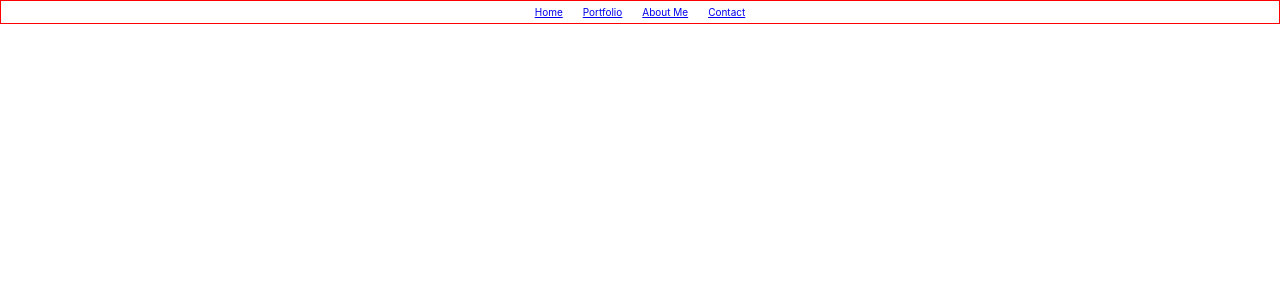
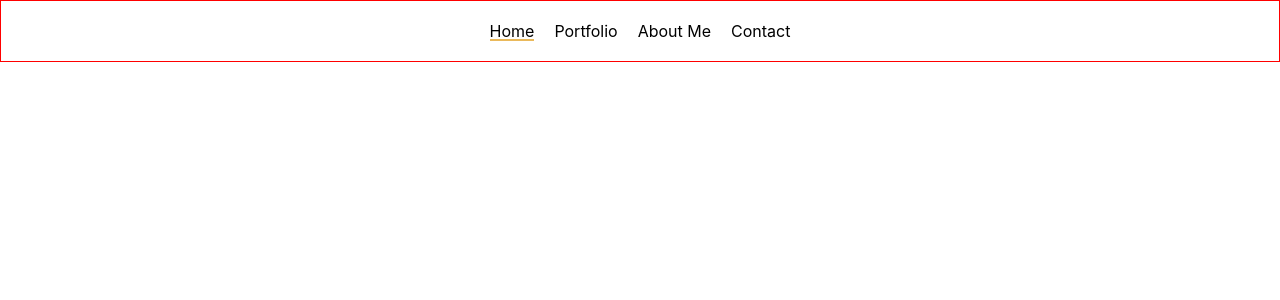
Before and after one commit to MarcoValeri/dev-marco, a React (Create React App) app in the folder dev-marco/: page / in a window 1280 px wide. Shown: the top 300 px of the page. Built offline with nearby package versions, Linux system fonts and the light colour scheme.

Commit message:
Add navigation menu for large screens

```diff
--- /dev/null
+++ b/dev-marco/src/assets/scss/abstracts/_variables.scss
@@ -0,0 +1,5 @@
+// Colors
+$black: #000;
+$blue: #2B283B;
+$yellow: #EAB95B;
+$white: #fff;
--- /dev/null
+++ b/dev-marco/src/assets/scss/base/_typography.scss
@@ -0,0 +1,64 @@
+// Font
+.body-1 {
+    font-size: 2rem;
+}
+
+.body-2 {
+    font-size: 1.8rem;
+}
+
+.body-3 {
+    font-size: 1.6rem;
+}
+
+.body-4 {
+    font-size: 1.4rem;
+}
+
+// Link
+.link-no-style {
+    color: $black;
+    text-decoration: none;
+}
+
+.link-effect-load {
+    position: relative;
+    display: inline-block;
+    text-decoration: none;
+
+    &::after {
+        content: '';
+        position: absolute;
+        width: 100%;
+        transform: scaleX(0);
+        height: 2px;
+        bottom: 0;
+        left: 0;
+        background-color: $yellow;
+        transform-origin: bottom right;
+        transition: transform 0.25s ease-out;
+    }
+
+    &:hover::after {
+        transform: scaleX(1);
+        transform-origin: bottom left;
+    }
+}
+
+.link-highlight {
+    display: inline-block;
+    position: relative;
+
+    &::after {
+        content: '';
+        position: absolute;
+        width: 100%;
+        transform: scaleX(1);
+        height: 2px;
+        bottom: 0;
+        left: 0;
+        background-color: $yellow;
+        transform-origin: bottom right;
+        transition: transform 0.25s ease-out;
+    }
+}
--- a/dev-marco/src/assets/scss/main.scss
+++ b/dev-marco/src/assets/scss/main.scss
@@ -1,2 +1,6 @@
+// Import abstracts files
+@import './abstracts/variables';
+
 // Import base files
 @import './base/base';
+@import './base/typography';
--- a/dev-marco/src/components/navigation/navigation.js
+++ b/dev-marco/src/components/navigation/navigation.js
@@ -5,10 +5,10 @@ const Navigation = () => {
     return (
         <nav className="nav">
             <ul className="nav__menu">
-                <li className="nav__menu-item"><a href="#">Home</a></li>
-                <li className="nav__menu-item"><a href="#">Portfolio</a></li>
-                <li className="nav__menu-item"><a href="#">About Me</a></li>
-                <li className="nav__menu-item"><a href="#">Contact</a></li>
+                <li className="nav__menu-item"><a className="link-no-style body-3 link-effect-load link-highlight" href="#">Home</a></li>
+                <li className="nav__menu-item"><a className="link-no-style body-3 link-effect-load" href="#">Portfolio</a></li>
+                <li className="nav__menu-item"><a className="link-no-style body-3 link-effect-load" href="#">About Me</a></li>
+                <li className="nav__menu-item"><a className="link-no-style body-3 link-effect-load" href="#">Contact</a></li>
             </ul>
         </nav>
     )
--- a/dev-marco/src/components/navigation/navigation.scss
+++ b/dev-marco/src/components/navigation/navigation.scss
@@ -1,6 +1,6 @@
 .nav {
     text-align: center;
-    padding: .5rem 0;
+    padding: 2rem 0;
     border: 1px solid #f00;
 
     &__menu {
```
